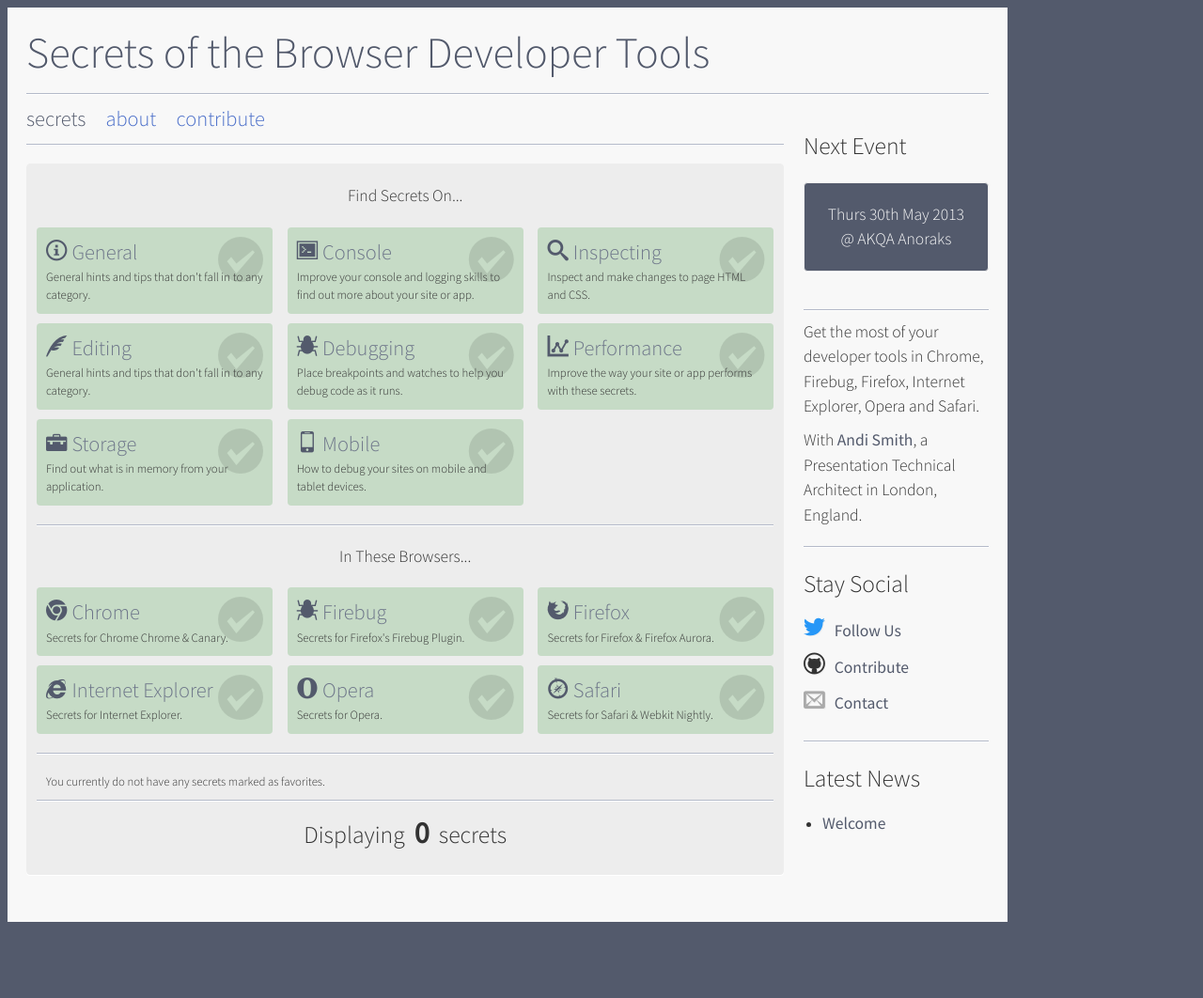
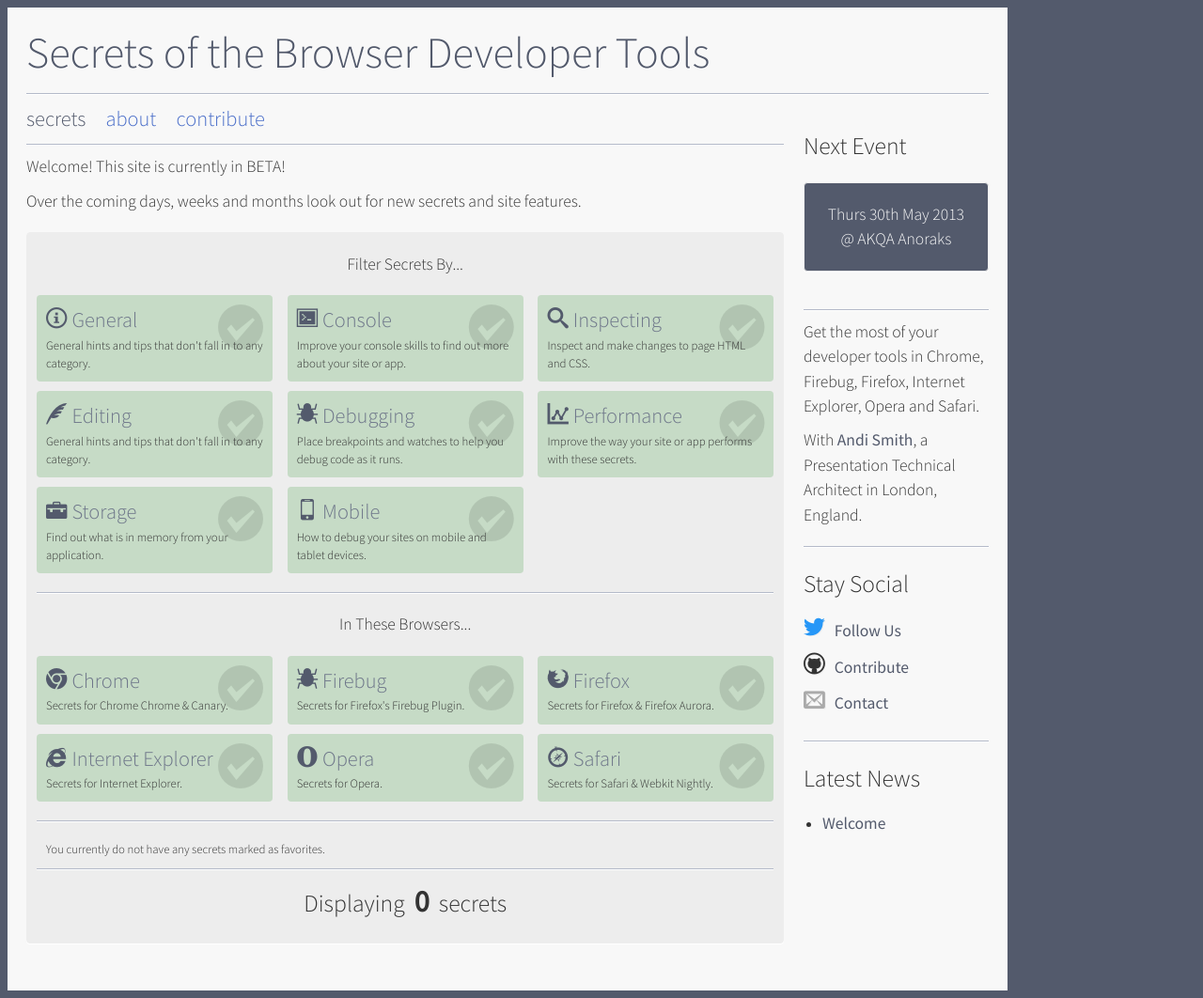
Before and after one commit to andismith/dev-tool-secrets, a Jekyll site: the page built from index.html, in a window 1280 px wide. Shown: the whole page at 94% size. Built offline with Jekyll 4.4.1, drawn with Linux system fonts in a browser that asks for light colours; Markdown is read by kramdown in place of the engine named in the settings; the list of posts is cut into pages by our own code; before the commit the page ends 989 px from its top, so only the background shows below that.

Commit message:
Added welcome message

```diff
--- a/index.html
+++ b/index.html
@@ -7,11 +7,14 @@
 
 <h1 class="hidden">Secrets</h1>
 
+<p>Welcome! This site is currently in BETA!</p>
+<p>Over the coming days, weeks and months look out for new secrets and site features.</p>
+
 <div class="hero un">
     <ul>
         <li class="filters">
             <div href="#" class="config-1">
-                <p>Find Secrets On...</h1>
+                <p>Filter Secrets By...</h1>
                 <ul class="selections type-selections">
                     <li class="item">
                         <h2 class="meta type-general"><label for="general">General</label></h2>
@@ -20,7 +23,7 @@
                     </li>
                     <li class="item">
                         <h2 class="meta type-console"><label for="console">Console</label></h2>
-                        <p>Improve your console and logging skills to find out more about your site or app.</p>
+                        <p>Improve your console skills to find out more about your site or app.</p>
                         <input type="checkbox" id="console" value="true" checked="checked" />
                     </li>
                     <li class="item">
```
